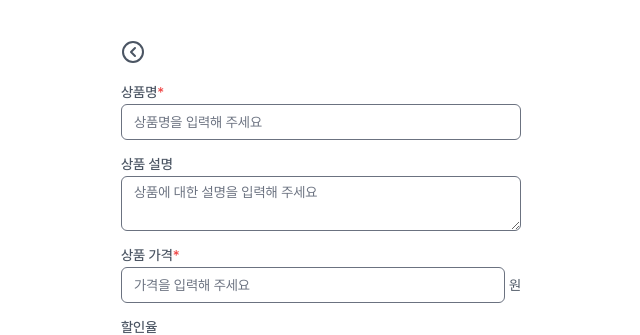
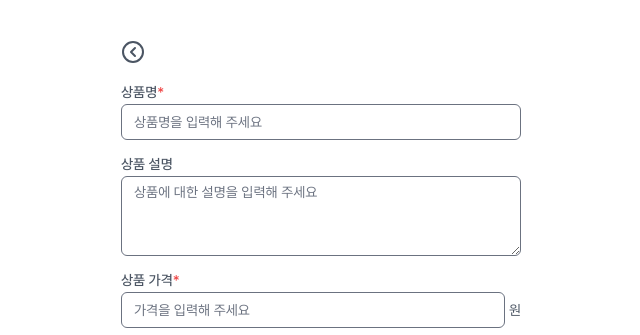
Before and after one commit to eunbinnie/weebur-coding-test, a Next.js app: page /products/new in a window 1280 px wide. Shown: the top 335 px of the page, without its empty margins (319-959 px from the left). Built offline with nearby package versions, Linux system fonts and the light colour scheme; no server answers.

Commit message:
style: textarea 최소 높이 조절

```diff
--- a/src/components/Textarea.tsx
+++ b/src/components/Textarea.tsx
@@ -18,7 +18,7 @@ const Textarea = forwardRef<HTMLTextAreaElement, TextareaProps>(
       <textarea
         ref={ref}
         className={cn(
-          'min-h-12 w-full rounded-md border border-gray-500 px-3 py-1 text-sm leading-[1.6] text-black outline-none placeholder:text-gray-500',
+          'min-h-20 w-full rounded-md border border-gray-500 px-3 py-1 text-sm leading-[1.6] text-black outline-none placeholder:text-gray-500',
           'focus-visible:ring-1 focus-visible:ring-gray-300',
           className,
         )}
```
